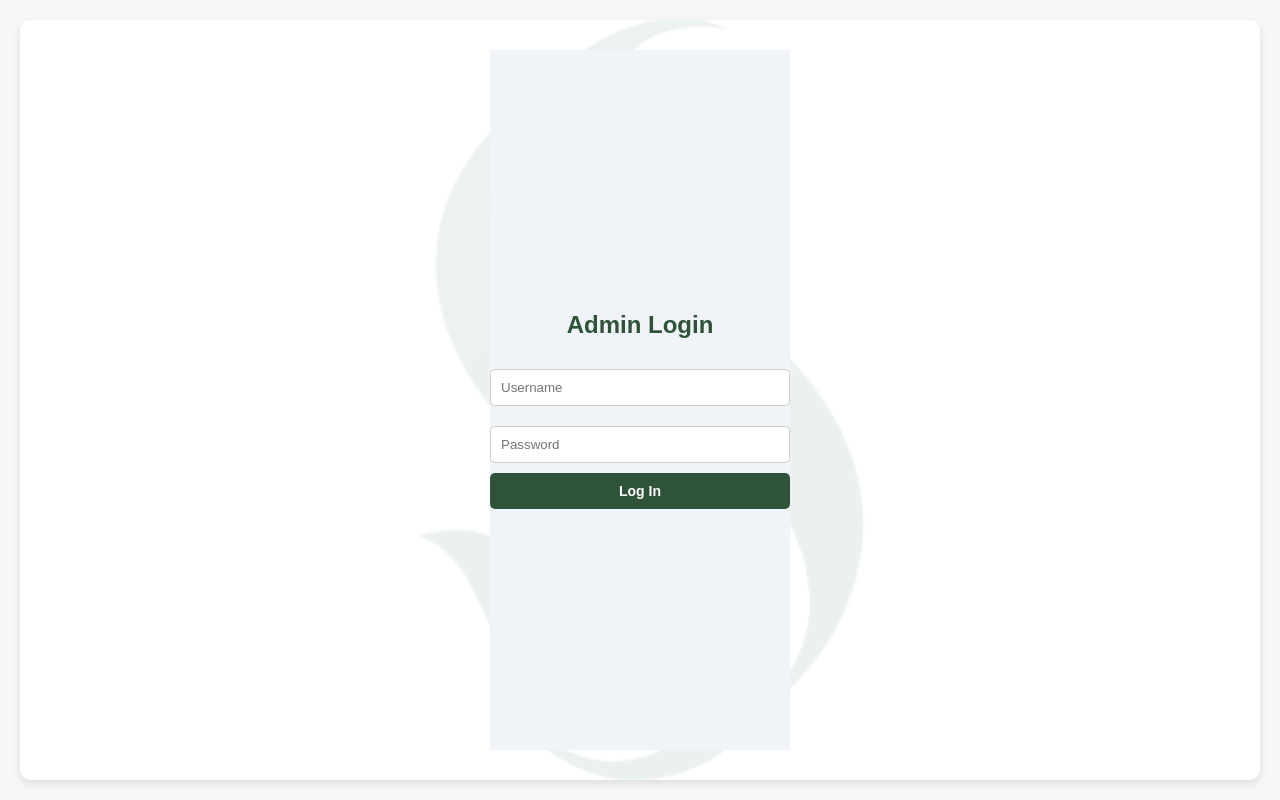
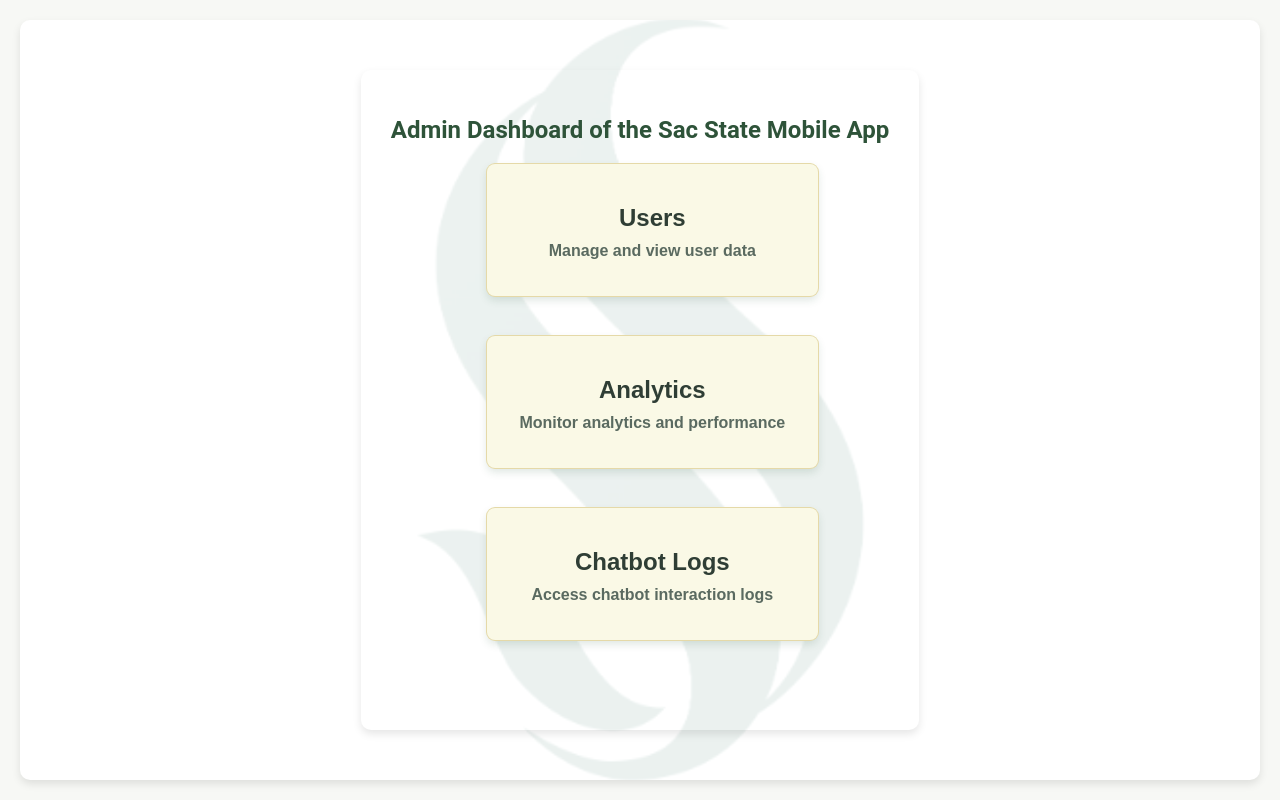
Before and after one commit to Sac-State-Mobile-App-The-Nest/SAC-LIFE, a React (Create React App) app in the folder admin-web/: page / in a window 1280 px wide. Before the commit this address led to /login. Built offline with nearby package versions, Linux system fonts and the light colour scheme.

Commit message:
Revert "Added JWT tokwen for loggin in and basic username password setup"
This reverts commit 42cb2509ecadfdd3c24c41ec0fdc81ebbc079158.

```diff
--- a/admin-web/src/App.js
+++ b/admin-web/src/App.js
@@ -1,37 +1,21 @@
 import React from 'react';
-import { BrowserRouter as Router, Route, Routes, Navigate } from 'react-router-dom';
+import { BrowserRouter as Router, Route, Routes } from 'react-router-dom';
 import MainContent from './components/mainContent';
 import Users from './components/Users';
-import ChatbotLogs from './components/Chatbotlogs';
-import Analytics from './components/Analytics';
-import LogIn from './components/LogIn';
+import ChatbotLogs from './components/Chatbotlogs.js';
+import Analytics from './components/Analytics.js';
 import './css/App.css';
 
 function App() {
-  const isAuthenticated = !!localStorage.getItem('token'); // Check if user is logged in
-
   return (
     <Router>
-      <div className="dashboard fade-in">
+      <div className="dashboard fade-in"> {/* Add fade-in class here */}
         <div className="main-content">
           <Routes>
-            <Route path="/login" element={<LogIn />} />
-            <Route
-              path="/"
-              element={isAuthenticated ? <MainContent /> : <Navigate to="/login" />}
-            />
-            <Route
-              path="/Users"
-              element={isAuthenticated ? <Users /> : <Navigate to="/login" />}
-            />
-            <Route
-              path="/Chatbotlogs"
-              element={isAuthenticated ? <ChatbotLogs /> : <Navigate to="/login" />}
-            />
-            <Route
-              path="/Analytics"
-              element={isAuthenticated ? <Analytics /> : <Navigate to="/login" />}
-            />
+            <Route path="/Users" element={<Users />} />
+            <Route path="/Chatbotlogs" element={<ChatbotLogs />} />
+            <Route path="/Analytics" element={<Analytics />} />
+            <Route path="/" element={<MainContent />} />
           </Routes>
         </div>
       </div>
--- a/admin-web/src/components/LogIn.js
+++ /dev/null
@@ -1,58 +0,0 @@
-// components/LogIn.js
-import React, { useState } from 'react';
-import '../css/Login.css';
-
-function LogIn() {
-  const [username, setUsername] = useState('');
-  const [password, setPassword] = useState('');
-
-  const handleLogin = async (event) => {
-    event.preventDefault();
-
-    try {
-      const response = await fetch('http://localhost:5000/api/admin_login', {
-        method: 'POST',
-        headers: { 'Content-Type': 'application/json' },
-        body: JSON.stringify({ username, password }),
-      });
-
-      if (response.ok) {
-        const data = await response.json();
-        // Save the JWT token (e.g., in localStorage)
-        localStorage.setItem('token', data.token);
-        // Redirect to the main content page for authenticated admins
-        window.location.href = '/';
-      } else {
-        alert('Invalid login credentials');
-      }
-    } catch (error) {
-      console.error('Login error:', error);
-      alert('An error occurred. Please try again.');
-    }
-  };
-
-  return (
-    <div className="login-container">
-      <h2>Admin Login</h2>
-      <form onSubmit={handleLogin}>
-        <input
-          type="text"
-          placeholder="Username"
-          value={username}
-          onChange={(e) => setUsername(e.target.value)}
-          required
-        />
-        <input
-          type="password"
-          placeholder="Password"
-          value={password}
-          onChange={(e) => setPassword(e.target.value)}
-          required
-        />
-        <button type="submit">Log In</button>
-      </form>
-    </div>
-  );
-}
-
-export default LogIn;
--- a/admin-web/src/css/Login.css
+++ /dev/null
@@ -1,42 +0,0 @@
-/* Login.css */
-.login-container {
-    display: flex;
-    flex-direction: column;
-    align-items: center;
-    justify-content: center;
-    height: 100vh;
-    background-color: #f0f4f8;
-  }
-
-  .login-container h2 {
-    font-size: 24px;
-    color: #2e5339;
-    margin-bottom: 20px;
-  }
-
-  .login-container form {
-    display: flex;
-    flex-direction: column;
-    width: 300px;
-  }
-
-  .login-container input {
-    padding: 10px;
-    margin: 10px 0;
-    border: 1px solid #ccc;
-    border-radius: 5px;
-  }
-
-  .login-container button {
-    padding: 10px;
-    background-color: #2e5339;
-    color: white;
-    font-weight: bold;
-    border: none;
-    border-radius: 5px;
-    cursor: pointer;
-  }
-
-  .login-container button:hover {
-    background-color: #3f5b48;
-  }
```
